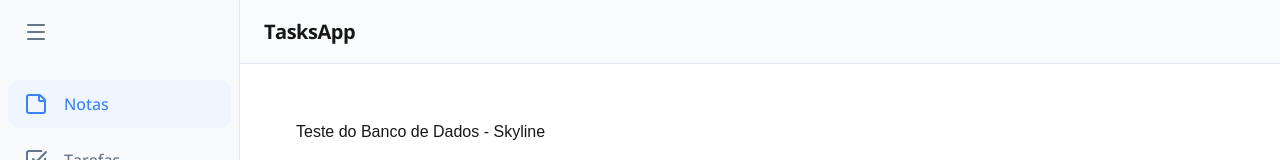
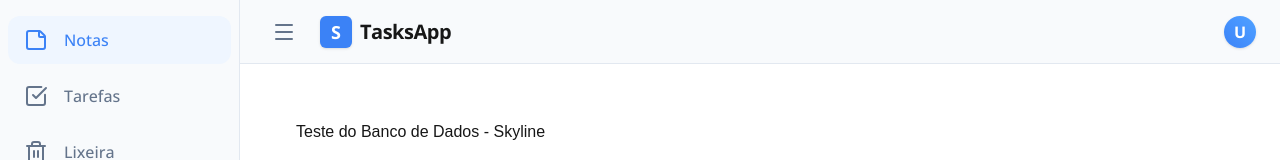
Before and after one commit to fdasilvapa/desafio-tecnico-skyline, a Next.js app: page / in a window 1280 px wide. Shown: the top 160 px of the page. Built offline with nearby package versions, Linux system fonts and the light colour scheme; no server answers; the database is empty.

Commit message:
feat: Implementa componente da topbar.
Retira o botão da sidebar e trás para o top para melhor usabilidade.

```diff
--- a/app/components/ClientLayout.tsx
+++ b/app/components/ClientLayout.tsx
@@ -2,6 +2,7 @@
 
 import { useState } from 'react';
 import Sidebar from './Sidebar';
+import Topbar from './Topbar';
 
 export default function ClientLayout({ children }: { children: React.ReactNode }) {
   const [isSidebarOpen, setIsSidebarOpen] = useState(true);
@@ -13,9 +14,7 @@ export default function ClientLayout({ children }: { children: React.ReactNode }
       <Sidebar isOpen={isSidebarOpen} toggleSidebar={toggleSidebar} />
 
       <div className="flex flex-col flex-1 w-full overflow-hidden">
-        <header className="h-16 flex items-center justify-between px-6 border-b border-border bg-surface/80 backdrop-blur-sm shrink-0">
-          <h1 className="text-xl font-bold tracking-tight">TasksApp</h1>
-        </header>
+        <Topbar toggleSidebar={toggleSidebar} />
 
         <main className="flex-1 overflow-y-auto p-6">
           {children}
--- a/app/components/Sidebar.tsx
+++ b/app/components/Sidebar.tsx
@@ -48,15 +48,6 @@ export default function Sidebar({ isOpen, toggleSidebar }: SidebarProps) {
       className="h-screen bg-surface border-r border-border flex flex-col justify-between overflow-hidden shrink-0"
     >
       <div>
-        <div className="h-16 flex items-center px-4">
-          <button
-            onClick={toggleSidebar}
-            className="p-2 rounded-full hover:bg-hover transition-colors text-muted-foreground"
-          >
-            <Menu size={24} />
-          </button>
-        </div>
-
         <nav className="mt-4 flex flex-col gap-2 px-2">
           {navItems.map((item) => {
             const isActive = pathname === item.href;
--- /dev/null
+++ b/app/components/Topbar.tsx
@@ -0,0 +1,42 @@
+'use client';
+
+import { Menu, Search } from 'lucide-react';
+
+interface TopbarProps {
+  toggleSidebar: () => void;
+}
+
+export default function Topbar({ toggleSidebar }: TopbarProps) {
+  return (
+    <header className="h-16 flex items-center justify-between px-4 lg:px-6 border-b border-border bg-surface/90 backdrop-blur-md shrink-0 sticky top-0 z-10">
+
+      {/* Esquerda: Botão Menu e Logo */}
+      <div className="flex items-center gap-4">
+        <button
+          onClick={toggleSidebar}
+          className="p-2 rounded-full hover:bg-hover transition-colors text-muted-foreground focus:outline-none focus:ring-2 focus:ring-primary/50"
+          aria-label="Alternar menu lateral"
+        >
+          <Menu size={24} />
+        </button>
+
+        <div className="flex items-center gap-2">
+          <div className="w-8 h-8 bg-primary rounded-md flex items-center justify-center shadow-sm">
+            <span className="text-primary-foreground font-bold text-lg leading-none">S</span>
+          </div>
+          <h1 className="text-xl font-bold tracking-tight text-foreground hidden sm:block">
+            TasksApp
+          </h1>
+        </div>
+      </div>
+
+      {/* Direita: Avatar do Usuário */}
+      <div className="flex items-center gap-3 shrink-0">
+        <div className="w-8 h-8 rounded-full bg-linear-to-tr from-primary to-blue-400 flex items-center justify-center text-primary-foreground font-bold shadow-sm cursor-pointer hover:opacity-90 transition-opacity">
+          U
+        </div>
+      </div>
+
+    </header>
+  );
+}
```
Also changed, not shown: 1 other file (tests, documents, lock files or other folders).
